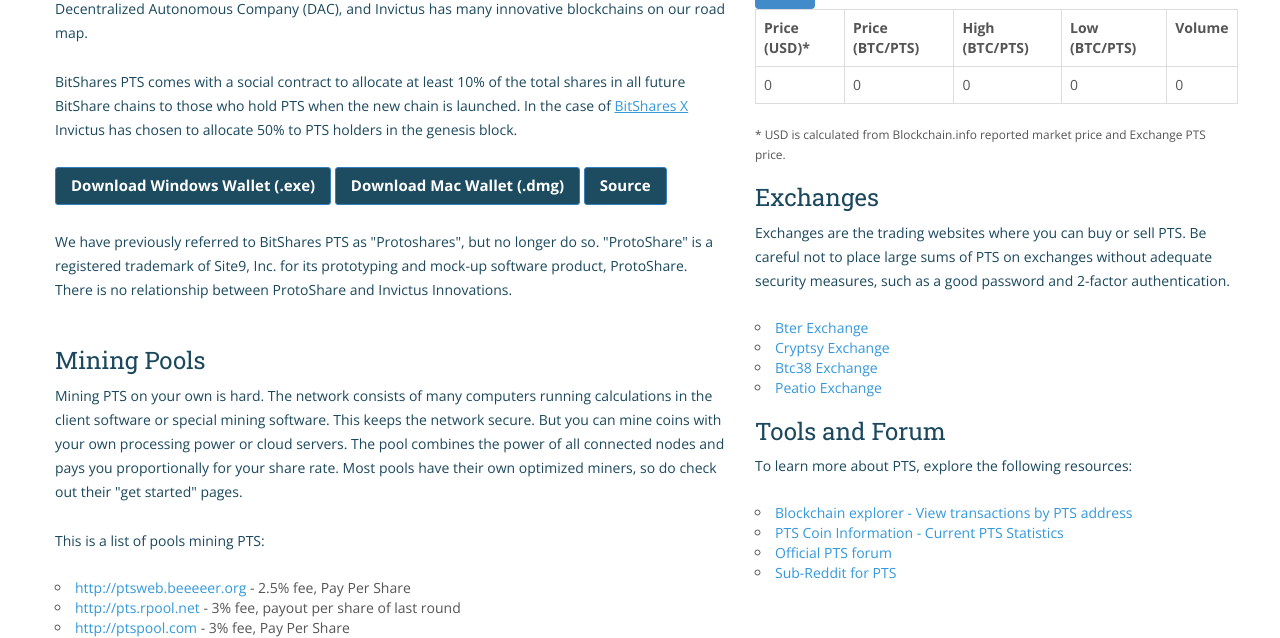
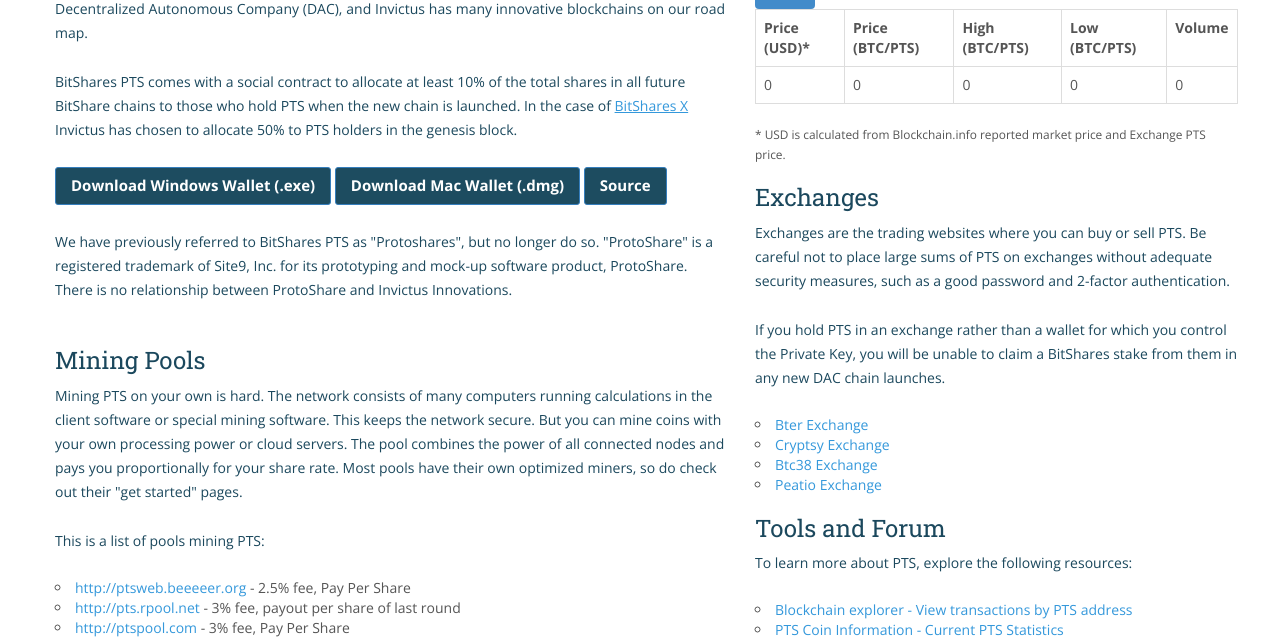
Before and after one commit to super3/invictus.io, a PHP site: page /bitshares-pts.php in a window 1280 px wide. Shown: the part 1047-1685 px from the top of the page. Run offline with PHP 8.4, Linux system fonts and the light colour scheme; data that the repository does not hold is empty; some libraries are stand-ins or nearby versions.

Commit message:
Update bitshares-pts.php
Added warning regarding holding PTS in exchanges and new DAC launches.

PTS: Pt2FcsBjnnbjAuVLghytyYmeKyqykVZhf5

```diff
--- a/bitshares-pts.php
+++ b/bitshares-pts.php
@@ -93,6 +93,7 @@
               <h3> Exchanges</h3>
 
                       <p>Exchanges are the trading websites where you can buy or sell PTS. Be careful not to place large sums of PTS on exchanges without adequate security measures, such as a good password and 2-factor authentication.</p>
+                      <p>If you hold PTS in an exchange rather than a wallet for which you control the Private Key, you will be unable to claim a BitShares stake from them in any new DAC chain launches.</p>
                       <ul style="list-style-type: circle;">
                           <li><a href="https://bter.com/">Bter Exchange</a></li>
                           <li><a href="https://www.cryptsy.com/">Cryptsy Exchange</a></li>
```
